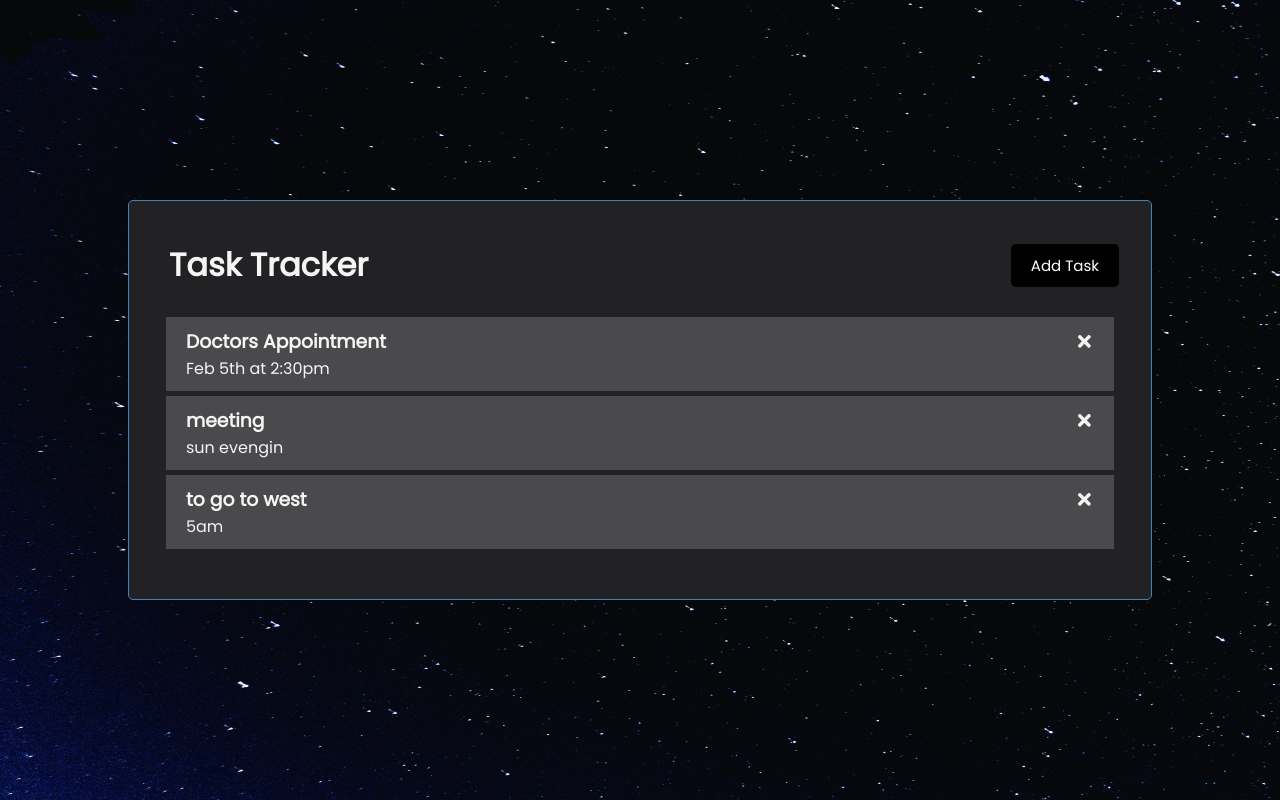
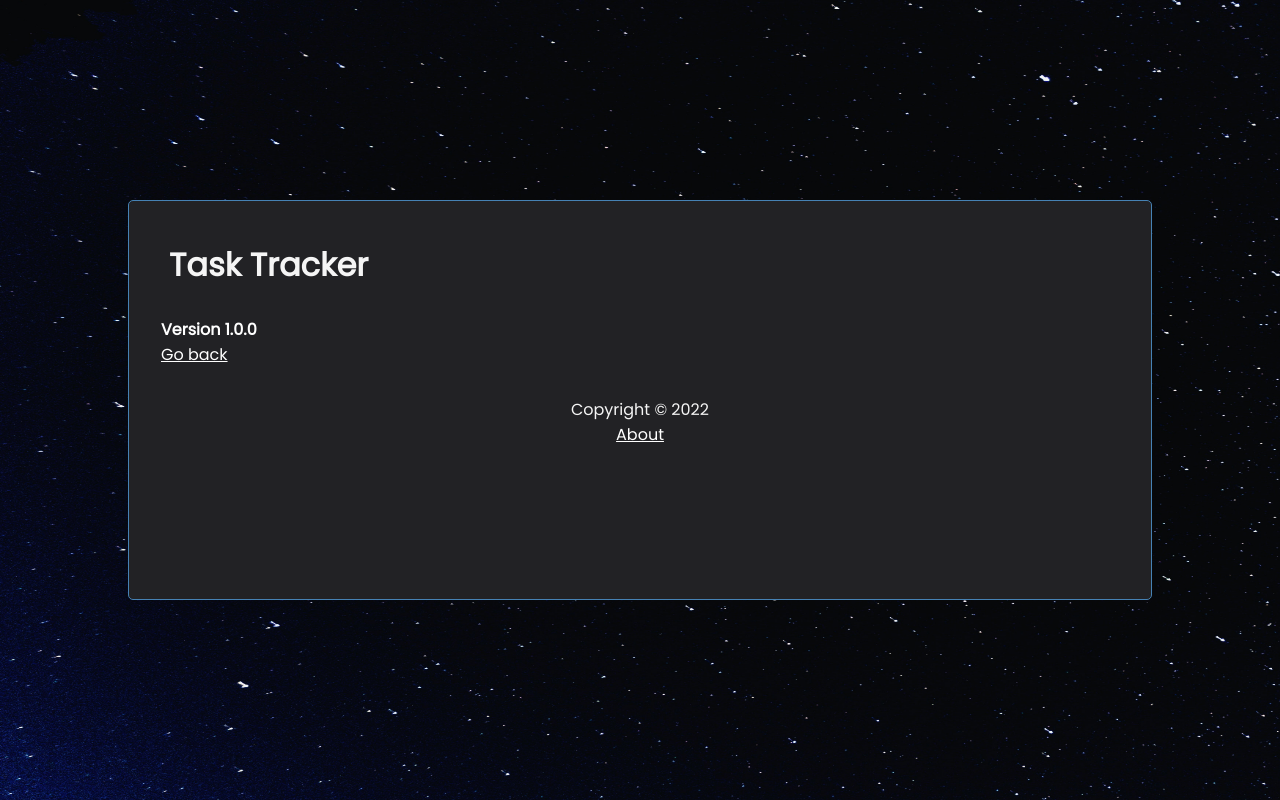
Before and after one commit to MrKaung21/Task-Tracker, a React (Create React App) app: page /about in a window 1280 px wide. Built offline with nearby package versions, Linux system fonts and the light colour scheme; data requests are answered from the project's data file.

Commit message:
complete tasktracker

```diff
--- a/db.json
+++ b/db.json
@@ -1,22 +1,10 @@
 {
   "tasks": [
     {
-      "id": 1,
-      "text": "Doctors Appointment",
-      "day": "Feb 5th at 2:30pm",
-      "reminder": false
-    },
-    {
-      "text": "meeting",
-      "day": "sun evengin",
-      "reminder": false,
-      "id": 2
-    },
-    {
-      "text": "to go to west ",
-      "day": "5am",
-      "reminder": false,
-      "id": 3
+      "text": "to meet with firends ",
+      "day": "friday,9pm",
+      "reminder": true,
+      "id": 1
     }
   ]
 }
--- a/package.json
+++ b/package.json
@@ -10,6 +10,7 @@
     "react": "^18.2.0",
     "react-dom": "^18.2.0",
     "react-icons": "^4.6.0",
+    "react-router-dom": "^6.4.2",
     "react-scripts": "5.0.1",
     "web-vitals": "^2.1.4"
   },
--- a/src/App.js
+++ b/src/App.js
@@ -1,7 +1,10 @@
 import { useState, useEffect } from "react";
+import {BrowserRouter, Routes, Route} from 'react-router-dom'
 import AddTask from "./components/AddTask";
 import Header from "./components/Header";
 import Tasks from "./components/Tasks";
+import About from "./components/About";
+import Footer from "./components/Footer";
 
 function App() {
   const [tasks, setTasks] = useState([])
@@ -65,7 +68,7 @@ function App() {
     const taskToToggle = await fetchTask(id)
     const updTask = { ...taskToToggle,
     reminder: !taskToToggle.reminder }
-
+    console.log(updTask);
     const res = await fetch(`http://localhost:5000/tasks/${id}`, {
       method: 'PUT',
       headers: {
@@ -77,16 +80,28 @@ function App() {
     const data = await res.json()
 
     setTasks(tasks.map((task) =>
-      task.id === id ? {...task, reminder: !data.reminder} : task
+      task.id === id ? {...task, reminder: data.reminder} : task
     ))
   }
 
   return (
-    <div className="container">
-      <Header toggleAddForm={toggleAddForm} setToggleAddForm={setToggleAddForm} />
-      {toggleAddForm && <AddTask addTask={addTask} />}
-      {tasks.length > 0 ? <Tasks tasks={tasks} deleteTask={deleteTask} toggleReminder={toggleReminder} /> : 'NO task to show'}
-    </div>
+    <BrowserRouter>
+      <div className="container">
+        <Header toggleAddForm={toggleAddForm} setToggleAddForm={setToggleAddForm} />
+
+        <Routes>
+          <Route path="/" exact element={
+            <>
+              {toggleAddForm && <AddTask addTask={addTask} />}
+              {tasks.length > 0 ? <Tasks tasks={tasks} deleteTask={deleteTask} toggleReminder={toggleReminder} /> : 'NO task to show'}
+            </>
+          } />
+          <Route path="/about" element={<About />} />
+        </Routes>
+
+        <Footer />
+      </div>
+    </BrowserRouter>
   );
 }
 
--- /dev/null
+++ b/src/components/About.js
@@ -0,0 +1,12 @@
+import React from 'react'
+
+const About = () => {
+  return (
+    <div>
+        <h4>Version 1.0.0</h4>
+        <a href='/'>Go back</a>
+    </div>
+  )
+}
+
+export default About
--- /dev/null
+++ b/src/components/Footer.js
@@ -0,0 +1,12 @@
+import React from 'react'
+
+const Footer = () => {
+  return (
+    <footer>
+        <p>Copyright &copy; 2022</p>
+        <a href='/about'>About</a>
+    </footer>
+  )
+}
+
+export default Footer
--- a/src/components/Header.js
+++ b/src/components/Header.js
@@ -1,12 +1,13 @@
 import Button from "./Button"
-
+import { useLocation } from 'react-router-dom'
 
 const Header = ({ toggleAddForm, setToggleAddForm }) => {
+  const location = useLocation()
 
   return (
     <header className='header'>
         <h1>Task Tracker</h1>
-        <Button text='Add Task' onClick={() => setToggleAddForm(!toggleAddForm)}/>
+        {location.pathname === '/' && (<Button text='Add Task' onClick={() => setToggleAddForm(!toggleAddForm)}/>)}
     </header>
   )
 }
```
Also changed, not shown: 1 other file (tests, documents, lock files or other folders).
